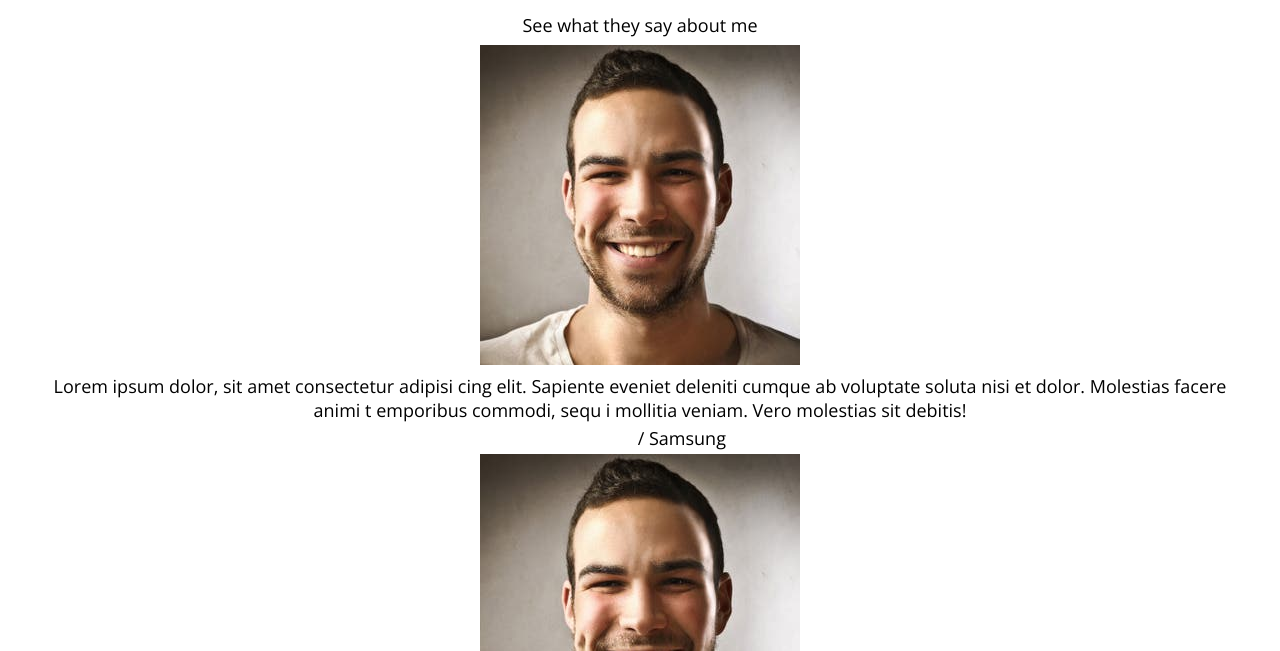
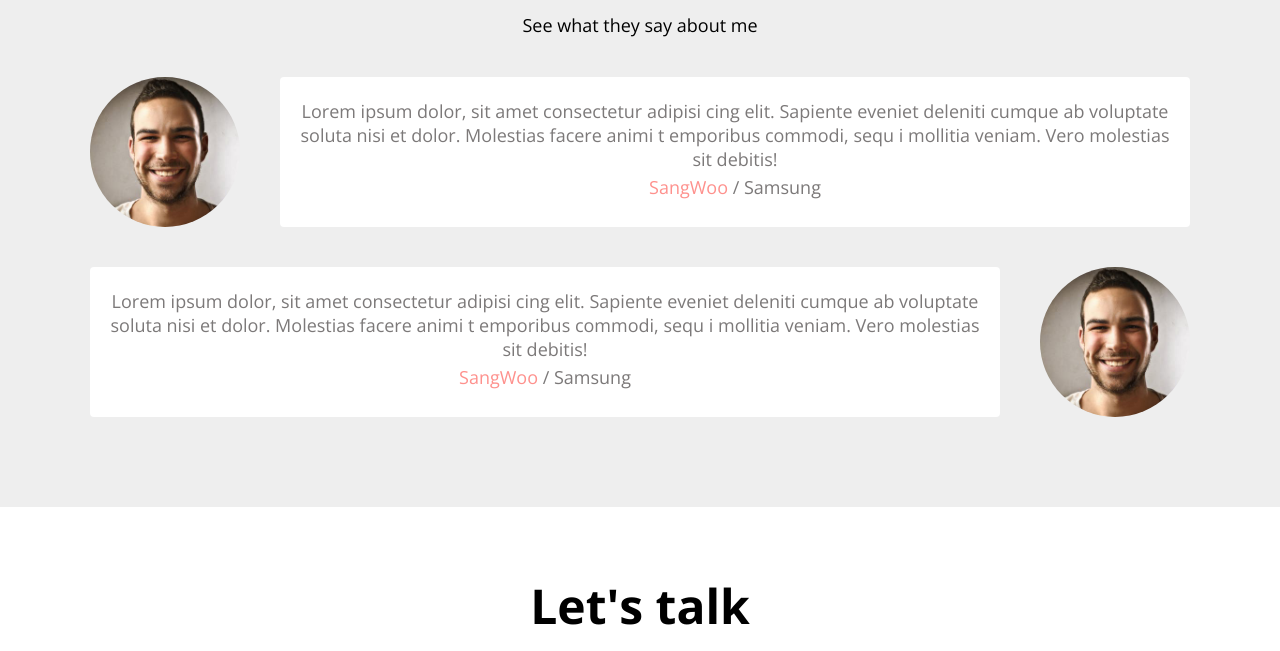
Before and after one commit to ITK-SHIN/portfolio, a plain HTML site: page index.html in a window 1280 px wide. Shown: the part 3233-3884 px from the top of the page. Drawn offline with nearby package versions, Linux system fonts and the light colour scheme.

Commit message:
CSS : Testimonials

```diff
--- a/index.html
+++ b/index.html
@@ -357,11 +357,6 @@
       </div>
       <div class="testimonials">
         <div class="testimonial">
-          <img
-            src="imgs/testimonial/people1.jpg"
-            alt="people"
-            class="testimonials__avatar"
-          />
           <div class="testimonial__speech-bubble">
             <p>
               Lorem ipsum dolor, sit amet consectetur adipisi cing elit.
@@ -371,6 +366,11 @@
             </p>
             <p class="name"><a href="">SangWoo</a> / Samsung</p>
           </div>
+          <img
+            src="imgs/testimonial/people1.jpg"
+            alt="people"
+            class="testimonials__avatar"
+          />
         </div>
       </div>
     </section>
--- a/style.css
+++ b/style.css
@@ -365,3 +365,39 @@ p {
   margin-left: -12px;
   margin-top: 8px;
 }
+
+/* testimonials */
+#testimonials {
+  background-color: var(--color-light-white);
+}
+
+.testimonial {
+  margin: 40px;
+  display: flex;
+}
+.testimonials__avatar {
+  width: 150px;
+  height: 150px;
+  border-radius: 50%;
+}
+
+.testimonials__avatar:nth-child(odd) {
+  margin-right: 40px;
+}
+
+.testimonials__avatar:nth-child(even) {
+  margin-left: 40px;
+}
+
+.testimonial__speech-bubble {
+  padding: 18px;
+  background-color: var(--color-white);
+  border-radius: var(--size-border-radius);
+}
+
+.testimonial__speech-bubble p {
+  color: var(--color-light-grey);
+}
+.testimonial__speech-bubble a {
+  color: var(--color-pink);
+}
```
